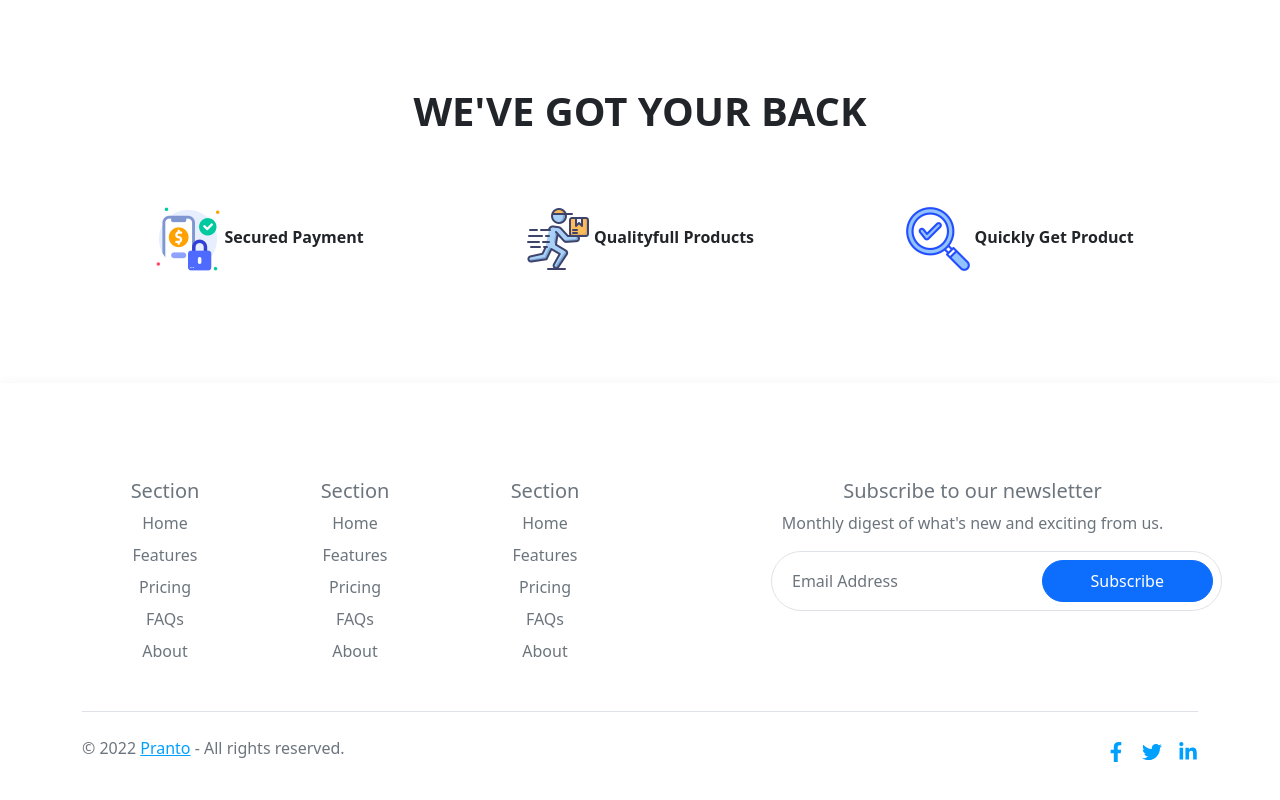
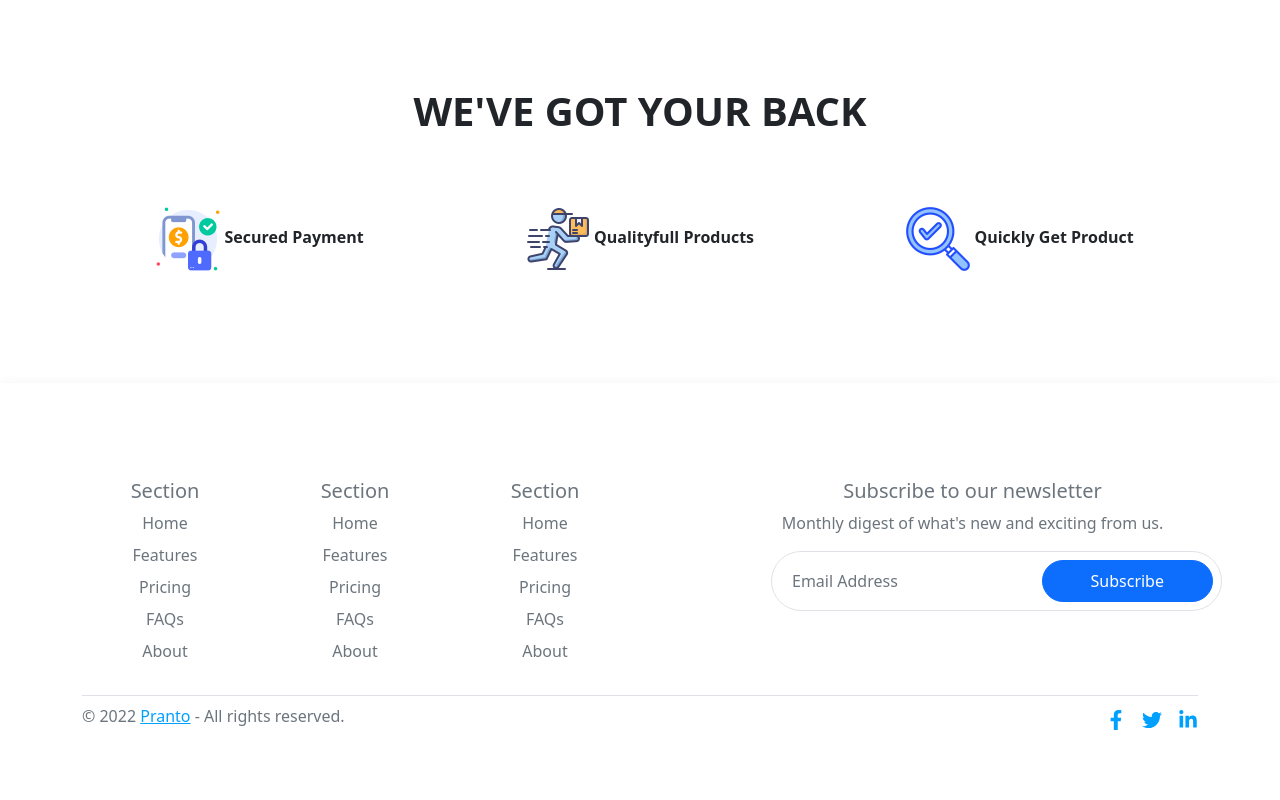
Before and after one commit to prantoc/mobile-planet-client-side, a React (Create React App) app in the folder mobile-planet/: page / in a window 1280 px wide. Shown: the part 1812-2612 px from the top of the page. Built offline with nearby package versions, Linux system fonts and the light colour scheme.

Commit message:
margin padding fixed

```diff
--- a/mobile-planet/src/Pages/Shared/Footer/Footer.js
+++ b/mobile-planet/src/Pages/Shared/Footer/Footer.js
@@ -60,7 +60,7 @@
                             </div>
                         </div>
 
-                        <div class="d-flex flex-column flex-sm-row justify-content-between py-4 my-4 border-top">
+                        <div class="d-flex flex-column flex-sm-row justify-content-between py-2 my-2 border-top">
                             <p> © 2022 <a href="https://github.com/prantoc" className='cs-color-primary'>Pranto</a> - All rights reserved.</p>
                             <ul class="list-unstyled d-flex">
                                 <li class="ms-3"><Link class="cs-color-primary fw-bold fs-5" href="#"> <FaFacebookF /> </Link></li>
```
